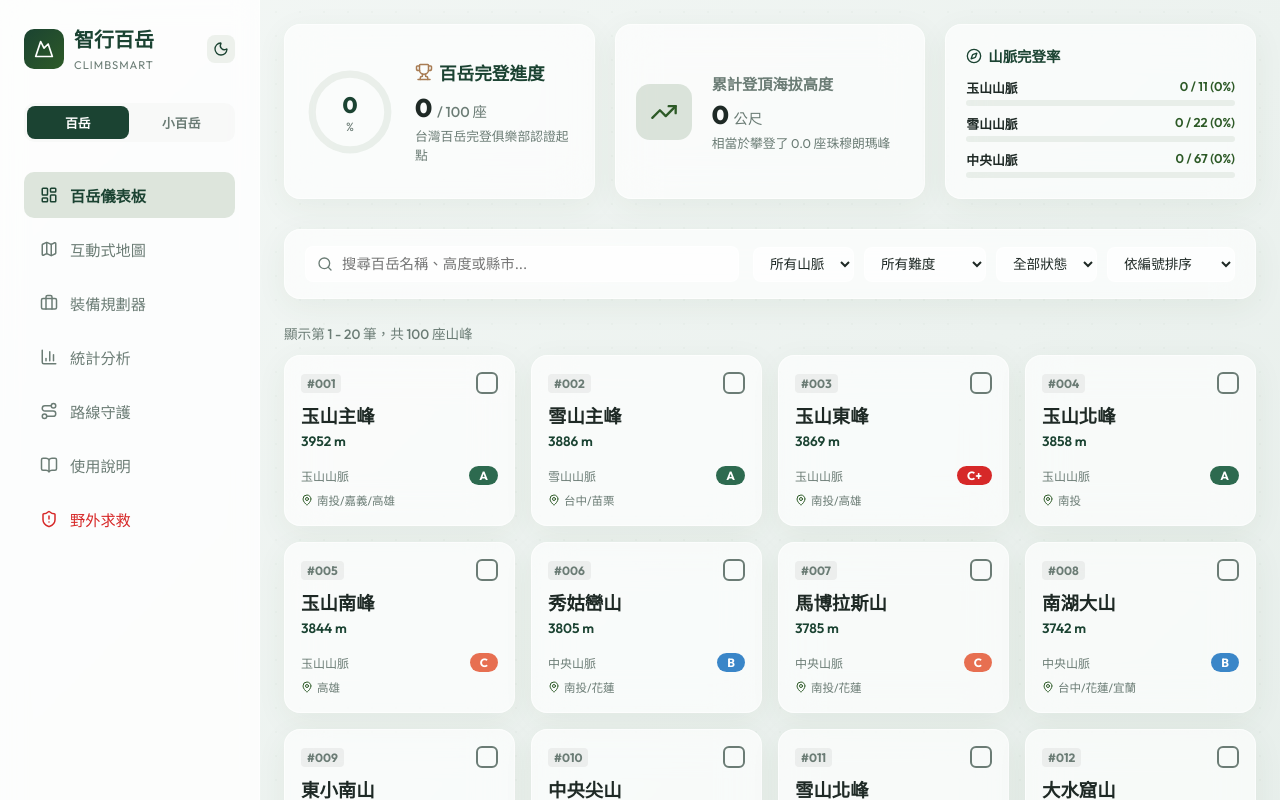
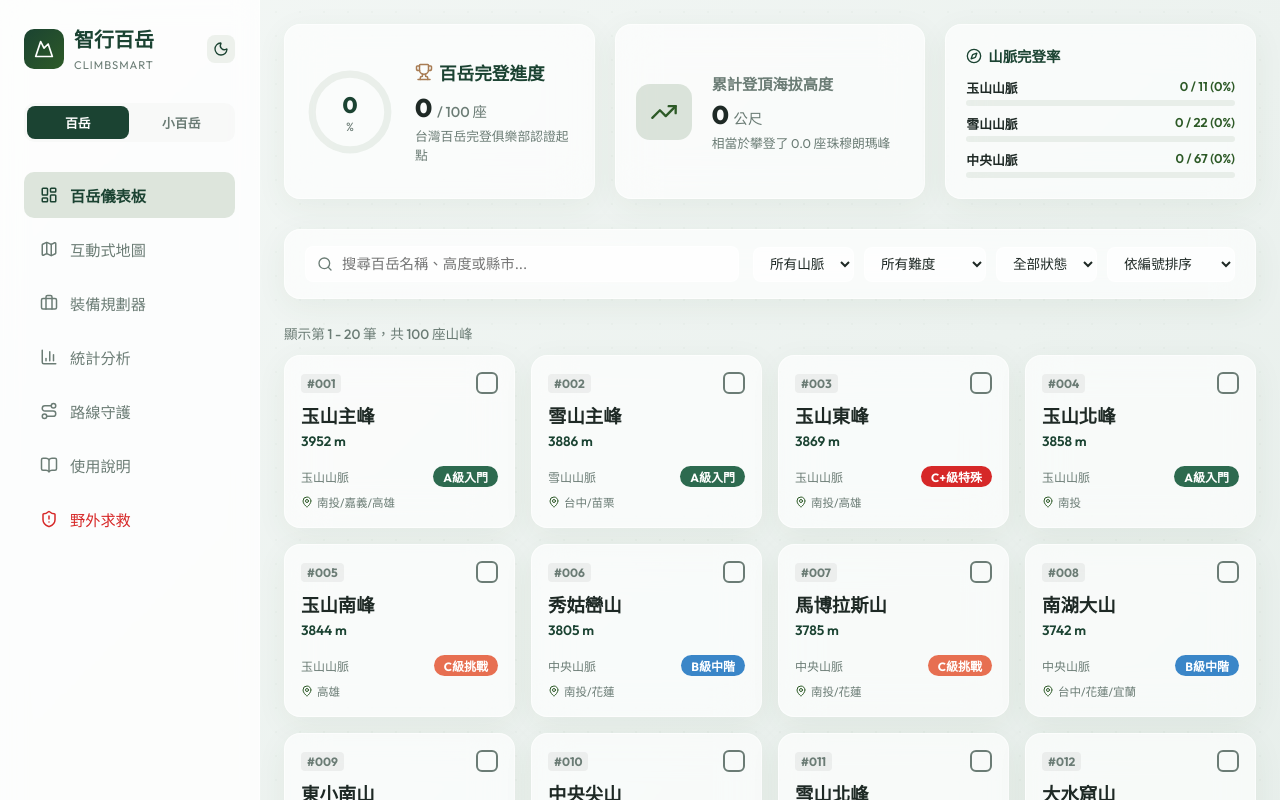
Before and after one commit to begin0808/ClimbSmart, a React (Vite) app: page / in a window 1280 px wide. Shown: the top 800 px of the page. Built offline with nearby package versions, Linux system fonts and the light colour scheme.

Commit message:
feat: show full descriptive difficulty badge text on peak cards

```diff
--- a/src/components/Dashboard.jsx
+++ b/src/components/Dashboard.jsx
@@ -447,7 +447,10 @@ export default function Dashboard({ peaks, dataset, records, photos, onOpenRecor
                         {peak.range}
                       </span>
                       <span className={`difficulty-badge diff-${peak.difficulty.replace("+", "-plus")}`}>
-                        {peak.difficulty}
+                        {peak.difficulty === "A" ? "A級入門" :
+                         peak.difficulty === "B" ? "B級中階" :
+                         peak.difficulty === "C" ? "C級挑戰" :
+                         peak.difficulty === "C+" ? "C+級特殊" : peak.difficulty}
                       </span>
                     </div>
 
```
